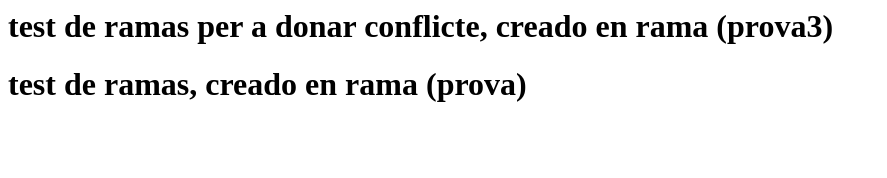
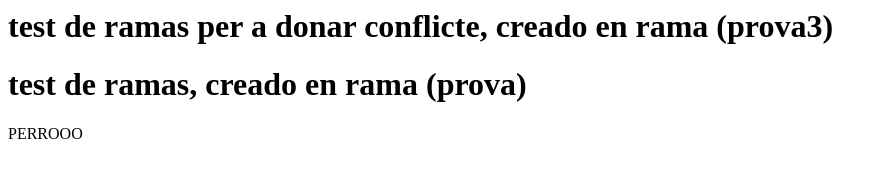
Before and after one commit to miguelvidalbellido/test-clase, a plain HTML site: page index2.html in a window 1280 px wide. Shown: the whole page, without its empty margins (0-887 px from the left). Drawn offline with Linux system fonts and the light colour scheme.

Commit message:
Update index2.html

```diff
--- a/index2.html
+++ b/index2.html
@@ -7,5 +7,22 @@
 
     <h1>test de ramas, creado en rama (prova)</h1>
 
+
+
+
+
+
+
+
+
+
+
+
+
+
+
+
+    <p>PERROOO</p>
+
   </body>
 </html>
```
